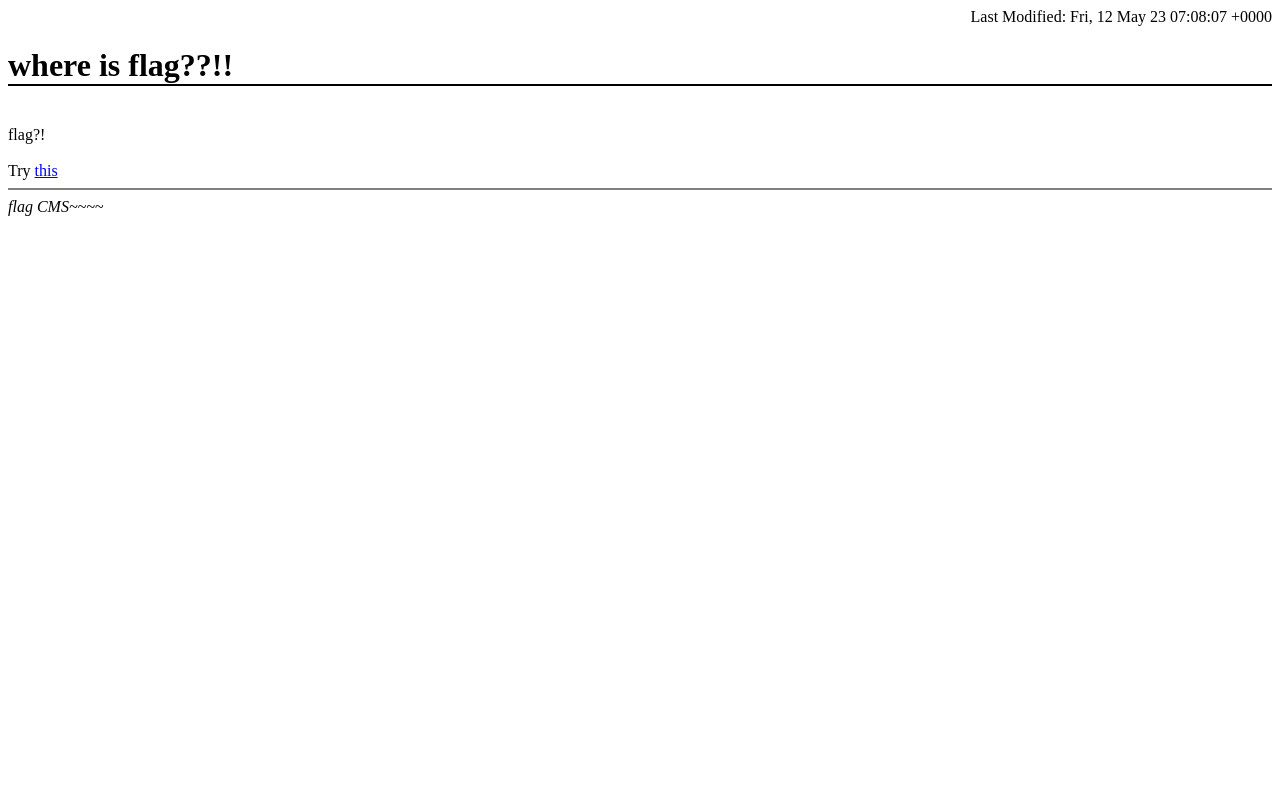
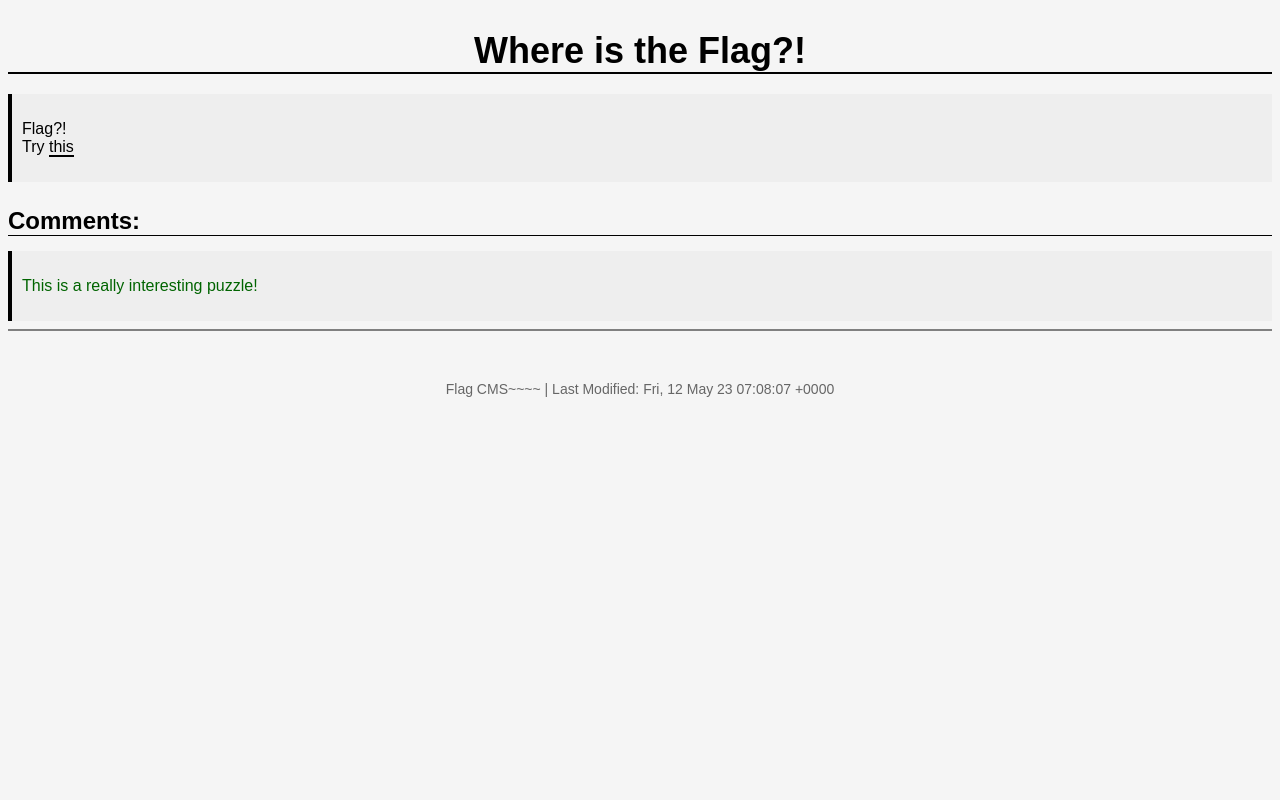
Before and after one commit to FIA-FPT-Information-Assurance-Club/2023-FIA-Summer-CTF, a PHP site: page / in a window 1280 px wide. Run offline with PHP 8.4, Linux system fonts and the light colour scheme.

Commit message:
Update index.php

```diff
--- a/Web/Curl/www/index.php
+++ b/Web/Curl/www/index.php
@@ -27,35 +27,82 @@ if(isset($_GET['urls'])){
 	curl_get($urls);
 }
 ?>
+
 <html>
 <head>
 <style>
-blockquote { background: #eeeeee; }
-h1 { border-bottom: solid black 2px; }
-h2 { border-bottom: solid black 1px; }
-.comment { color: darkgreen; }
+body {
+  font-family: Arial, sans-serif;
+  background-color: #f5f5f5;
+}
+
+blockquote {
+background-color: #eeeeee;
+padding: 10px;
+margin: 0;
+border-left: solid black 4px;
+}
+
+h1 {
+font-size: 36px;
+font-weight: bold;
+border-bottom: solid black 2px;
+margin-top: 30px;
+margin-bottom: 20px;
+text-align: center;
+}
+
+h2 {
+font-size: 24px;
+font-weight: bold;
+border-bottom: solid black 1px;
+margin-top: 25px;
+margin-bottom: 15px;
+}
+
+.comment {
+color: darkgreen;
+}
+
+.lastmod {
+font-size: 14px;
+color: #666;
+}
+
+a {
+color: #000;
+text-decoration: none;
+border-bottom: solid 2px #000;
+}
+
+a:hover {
+background-color: #000;
+color: #fff;
+}
+
+footer {
+font-size: 14px;
+color: #666;
+text-align: center;
+margin-top: 50px;
+margin-bottom: 20px;
+}
 </style>
-
 <meta http-equiv="Content-Type" content="text/html; charset=iso-8859-1">
-<title>where is flag??!!</title>
+<title>Where is the Flag?!</title>
 </head>
 <body>
-
-
-<div align=right class=lastmod>
-Last Modified: <?php echo date(DATE_RFC822);?>
-</div>
-
-<h1>where is flag??!!</h1>
-
-<br>
-flag?!<br>
-<br>
-Try <a href="flag.php" title="flag">this</a>
-
-
+<h1>Where is the Flag?!</h1>
+<blockquote>
+  <p>Flag?!<br>
+  Try <a href="flag.php" title="Flag">this</a></p>
+</blockquote>
+<h2>Comments:</h2>
+<blockquote class="comment">
+  <p>This is a really interesting puzzle!</p>
+</blockquote>
 <hr noshade>
-<address>flag CMS~~~~</address>
+<footer>Flag CMS~~~~ | Last Modified: <?php echo date(DATE_RFC822);?></footer>
 </body>
 </html>
 
```
